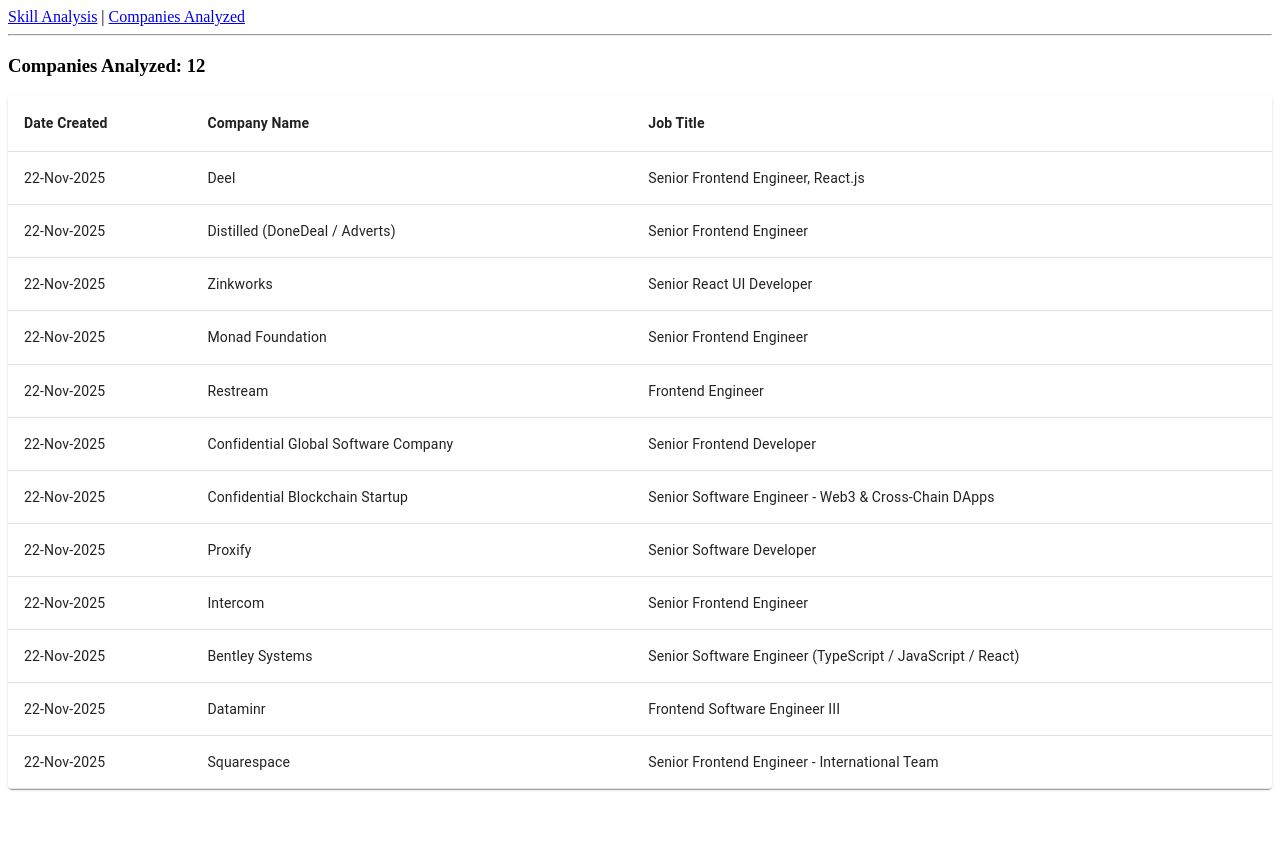
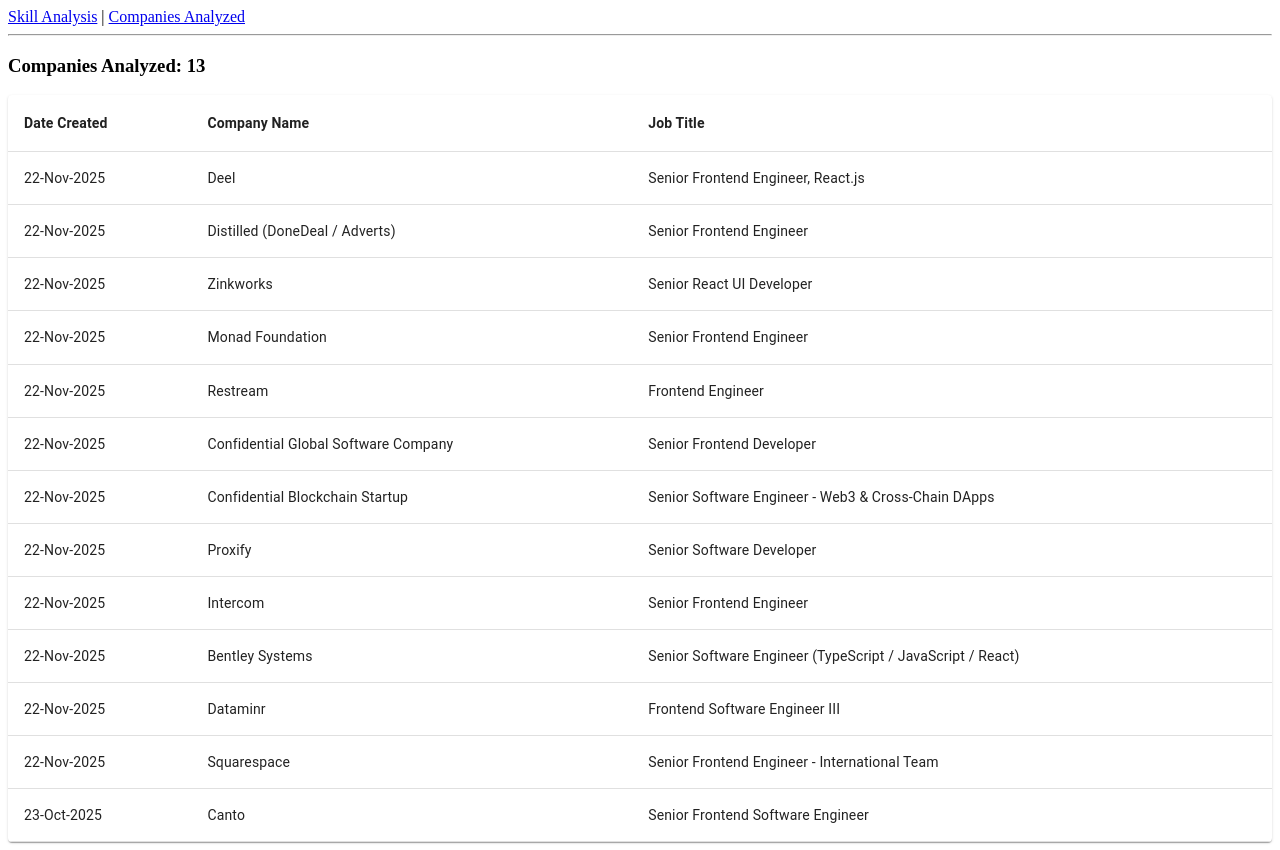
Before and after one commit to dmitrisanzharov/job-skills-app, a React (Create React App) app: page /companies-analyzed in a window 1280 px wide. Before the commit the page ends 800 px from the top, so only its background shows below. Built offline with nearby package versions, Linux system fonts and the light colour scheme.

Commit message:
all good

```diff
--- a/src/consts/hardSkills.ts
+++ b/src/consts/hardSkills.ts
@@ -57,12 +57,12 @@ export const hardSkills: HardAndSoftSkillsArray = [
     {
         mainName: 'ci/cd',
         count: 0,
-        subNames: ['ci/cd', 'continuous integration', 'continuous deployment', 'CI/CD pipelines']
+        subNames: ['ci/cd', 'continuous integration', 'continuous deployment', 'CI/CD pipelines', 'CI/CD practices']
     },
     {
         mainName: 'agile',
         count: 0,
-        subNames: ['agile methodologies', 'agile methodology', 'agile development', 'scrum', 'agile / scrum']
+        subNames: ['agile methodologies', 'agile methodology', 'agile development', 'scrum', 'agile / scrum', 'Agile workflow']
     },
     { mainName: 'playwright', count: 0, subNames: ['playwright'] },
     { mainName: 'github copilot', count: 0, subNames: ['github copilot'] },
@@ -76,14 +76,15 @@ export const hardSkills: HardAndSoftSkillsArray = [
             'performance optimization',
             'Performance tooling',
             'webpagetest',
-            'Web performance optimization'
+            'Web performance optimization',
+            'Frontend performance optimization'
         ]
     },
     { mainName: 'styled components', count: 0, subNames: ['styled components'] },
     { mainName: 'storybook', count: 0, subNames: ['storybook'] },
     { mainName: 'monorepos', count: 0, subNames: ['monorepos'] },
     { mainName: 'design systems', count: 0, subNames: ['design systems'] },
-    { mainName: 'accessibility', count: 0, subNames: ['accessibility'] },
+    { mainName: 'accessibility', count: 0, subNames: ['accessibility', 'WCAG accessibility'] },
     { mainName: 'design patterns', count: 0, subNames: ['design patterns'] },
     { mainName: 'testing', count: 0, subNames: ['testing'] },
     { mainName: 'frontend architecture', count: 0, subNames: ['frontend architecture'] },
@@ -232,5 +233,12 @@ export const hardSkills: HardAndSoftSkillsArray = [
     { mainName: 'internationalization', count: 0, subNames: ['internationalization'] },
     { mainName: 'translation workflows', count: 0, subNames: ['translation workflows'] },
     { mainName: 'collaboration with designers', count: 0, subNames: ['collaboration with designers'] },
-    { mainName: 'collaboration with product managers', count: 0, subNames: ['collaboration with product managers'] }
+    { mainName: 'collaboration with product managers', count: 0, subNames: ['collaboration with product managers'] },
+    { mainName: 'react router', count: 0, subNames: ['react routing', 'react router'] },
+{ mainName: 'component composition', count: 0, subNames: ['component composition'] },
+{ mainName: 'mui', count: 0, subNames: ['mui', 'Material UI', 'Material UI (MUI)'] },
+
+
+
+
 ];
--- a/src/mainDb.ts
+++ b/src/mainDb.ts
@@ -558,5 +558,52 @@ export default <JobEntry[]>[
             'Cross-disciplinary communication',
             'Inclusive mindset'
         ]
-    }
+    },
+    {
+    dateCreated: 1761225600000,
+    companyName: 'Canto',
+    jobTitle: 'Senior Frontend Software Engineer',
+    workMode: 'Hybrid',
+    yearsOfExperience: 5,
+    bachelorDegree: false,
+    mastersDegree: false,
+    hardSkills: [
+        'React.js',
+        'React Hooks',
+        'React Context',
+        'React Routing',
+        'Component composition',
+        'TypeScript',
+        'JavaScript (ES6+)',
+        'HTML',
+        'CSS',
+        'Tailwind CSS',
+        'Material UI (MUI)',
+        'TanStack Query',
+        'Figma',
+        'WCAG accessibility',
+        'Frontend performance optimization',
+        'Unit testing',
+        'Jest',
+        'React Testing Library',
+        'Integration testing',
+        'Component testing',
+        'Playwright',
+        'CI/CD practices',
+        'Agile workflow'
+    ],
+    softSkills: [
+        'Problem-solving',
+        'Collaboration',
+        'Communication',
+        'Mentorship',
+        'Teamwork',
+        'Attention to detail',
+        'Autonomy',
+        'Creativity',
+        'Adaptability',
+        'Proactive learning'
+    ]
+}
+
 ];
--- a/src/pages/SkillAnalysis.tsx
+++ b/src/pages/SkillAnalysis.tsx
@@ -46,7 +46,7 @@ function SkillAnalysis() {
             {/* MAIN JSON */}
             {/* <h3>{JSON.stringify(finalObj.hardSkills, null, 2)}</h3> */}
 
-            <h2>Hard skills {'<= 20%'}</h2>
+            <h2>Hard skills {'>= 20%'}</h2>
             <TableContainer component={Paper}>
                 <Table>
                     <TableHead>
```
